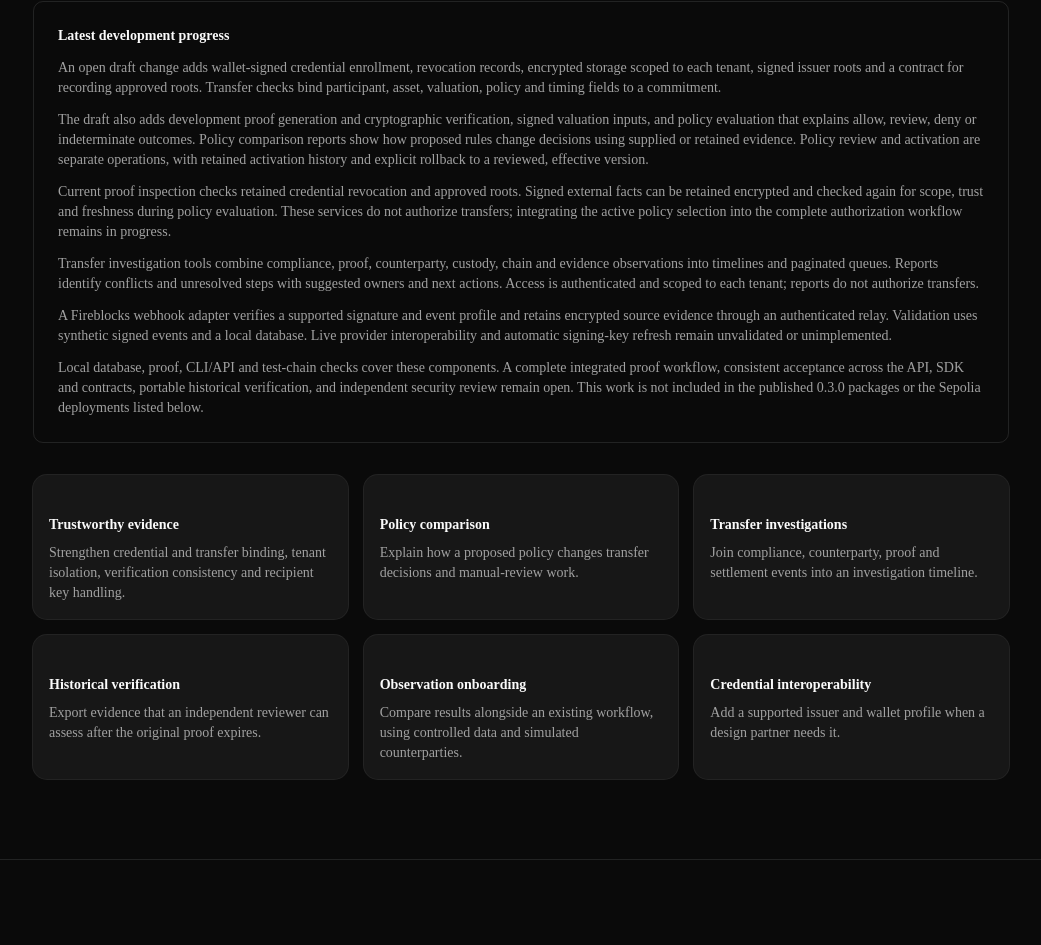
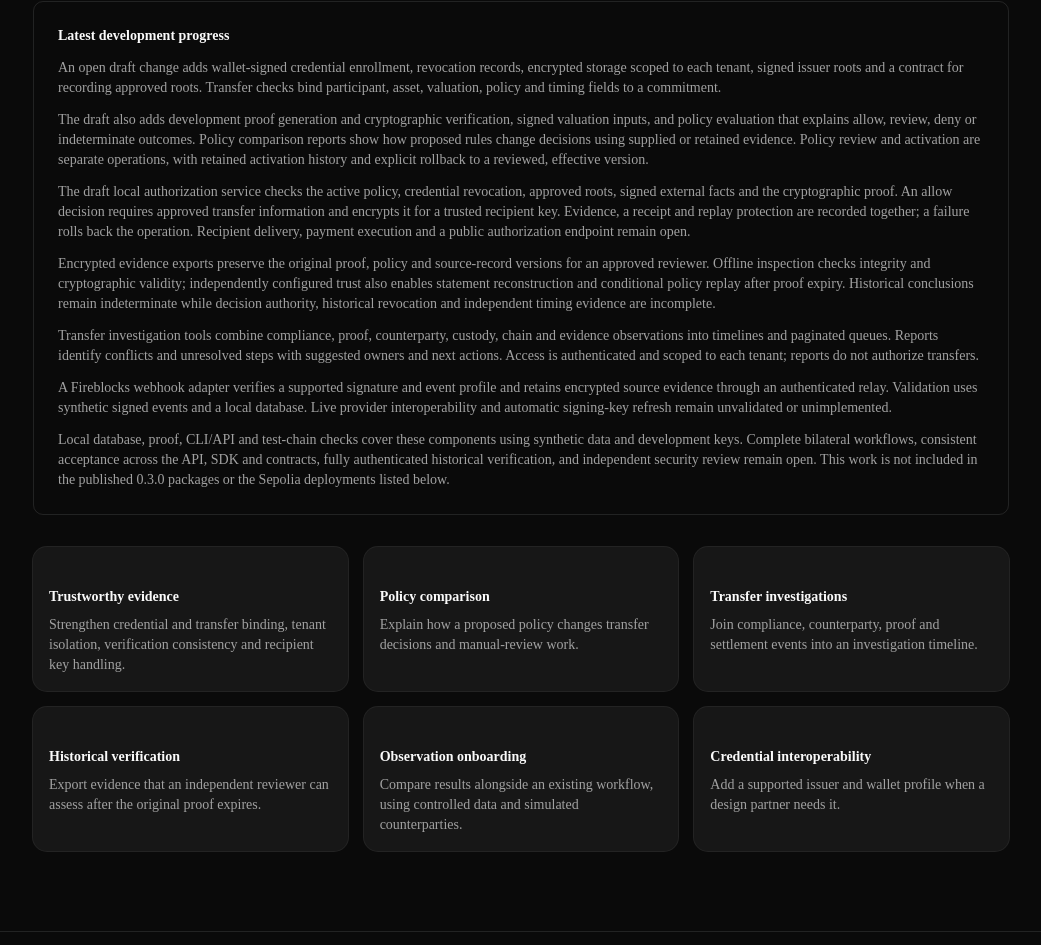
Before and after one commit to repfigit/clearproof-web, a Next.js app: page / in a window 1280 px wide. Shown: the part 2298-3243 px from the top of the page, without its empty margins (119-1160 px from the left). Built offline with nearby package versions, Linux system fonts and the light colour scheme.

Commit message:
docs: refresh authorization and historical evidence status

```diff
--- a/src/app/page.tsx
+++ b/src/app/page.tsx
@@ -135,10 +135,11 @@ export default function Home() {
           <h3 className="font-semibold text-foreground">Latest development progress</h3>
           <p className="mt-3">An open draft change adds wallet-signed credential enrollment, revocation records, encrypted storage scoped to each tenant, signed issuer roots and a contract for recording approved roots. Transfer checks bind participant, asset, valuation, policy and timing fields to a commitment.</p>
           <p className="mt-3">The draft also adds development proof generation and cryptographic verification, signed valuation inputs, and policy evaluation that explains allow, review, deny or indeterminate outcomes. Policy comparison reports show how proposed rules change decisions using supplied or retained evidence. Policy review and activation are separate operations, with retained activation history and explicit rollback to a reviewed, effective version.</p>
-          <p className="mt-3">Current proof inspection checks retained credential revocation and approved roots. Signed external facts can be retained encrypted and checked again for scope, trust and freshness during policy evaluation. These services do not authorize transfers; integrating the active policy selection into the complete authorization workflow remains in progress.</p>
+          <p className="mt-3">The draft local authorization service checks the active policy, credential revocation, approved roots, signed external facts and the cryptographic proof. An allow decision requires approved transfer information and encrypts it for a trusted recipient key. Evidence, a receipt and replay protection are recorded together; a failure rolls back the operation. Recipient delivery, payment execution and a public authorization endpoint remain open.</p>
+          <p className="mt-3">Encrypted evidence exports preserve the original proof, policy and source-record versions for an approved reviewer. Offline inspection checks integrity and cryptographic validity; independently configured trust also enables statement reconstruction and conditional policy replay after proof expiry. Historical conclusions remain indeterminate while decision authority, historical revocation and independent timing evidence are incomplete.</p>
           <p className="mt-3">Transfer investigation tools combine compliance, proof, counterparty, custody, chain and evidence observations into timelines and paginated queues. Reports identify conflicts and unresolved steps with suggested owners and next actions. Access is authenticated and scoped to each tenant; reports do not authorize transfers.</p>
           <p className="mt-3">A Fireblocks webhook adapter verifies a supported signature and event profile and retains encrypted source evidence through an authenticated relay. Validation uses synthetic signed events and a local database. Live provider interoperability and automatic signing-key refresh remain unvalidated or unimplemented.</p>
-          <p className="mt-3">Local database, proof, CLI/API and test-chain checks cover these components. A complete integrated proof workflow, consistent acceptance across the API, SDK and contracts, portable historical verification, and independent security review remain open. This work is not included in the published 0.3.0 packages or the Sepolia deployments listed below.</p>
+          <p className="mt-3">Local database, proof, CLI/API and test-chain checks cover these components using synthetic data and development keys. Complete bilateral workflows, consistent acceptance across the API, SDK and contracts, fully authenticated historical verification, and independent security review remain open. This work is not included in the published 0.3.0 packages or the Sepolia deployments listed below.</p>
         </div>
         <div className="mt-8 grid gap-4 sm:grid-cols-2 lg:grid-cols-3">
           {ROADMAP.map((item) => (
```
